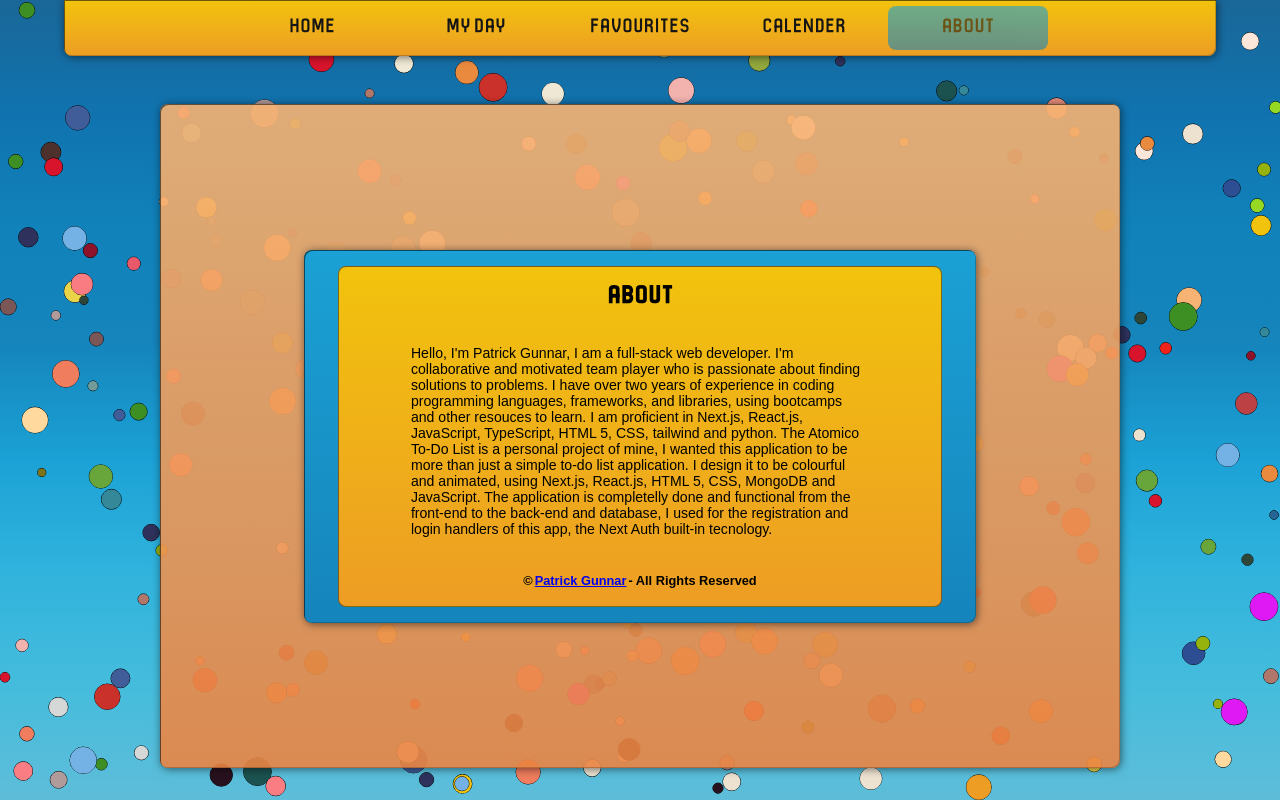
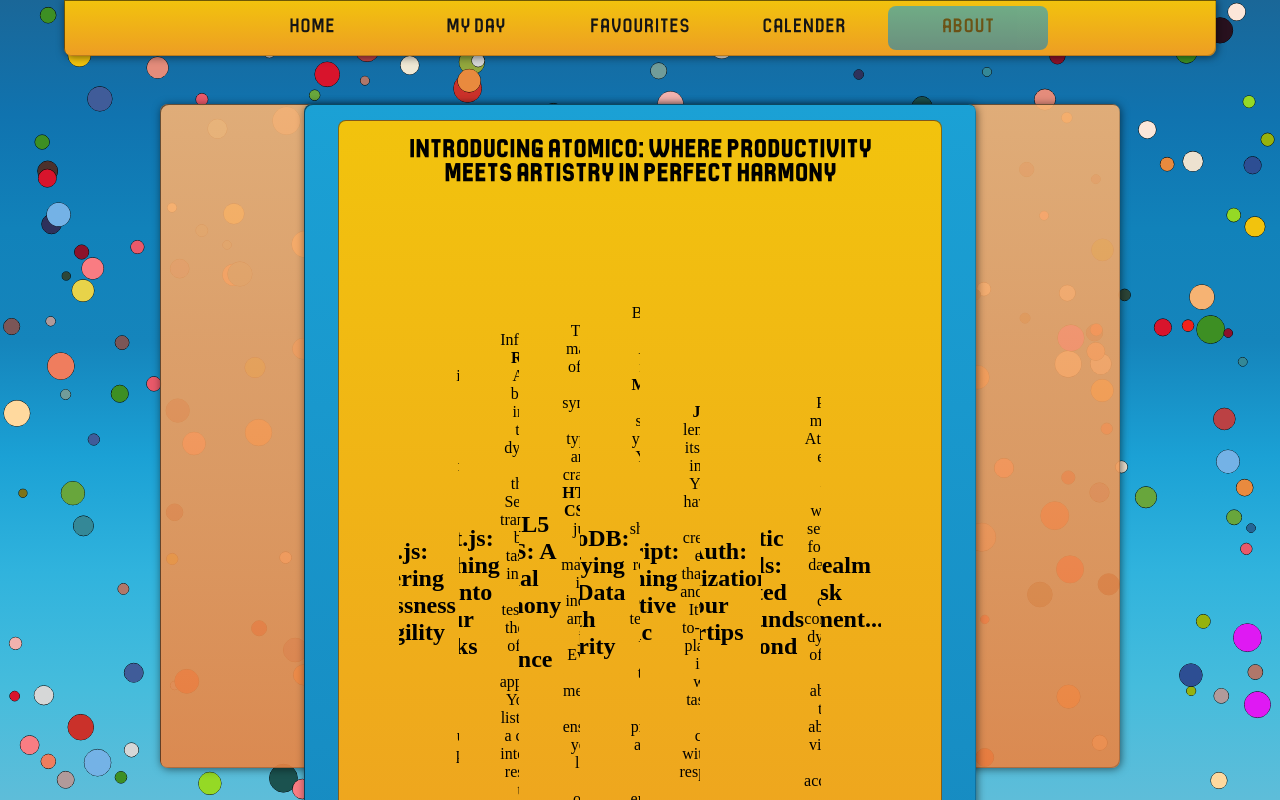
Before and after one commit to patrickgunnar/atomico-todo-app, a Next.js app: page /about in a window 1280 px wide. Shown: the top 800 px of the page. Built offline with nearby package versions, Linux system fonts and the light colour scheme.

Commit message:
Update about page

```diff
--- a/src/pages/about/index.js
+++ b/src/pages/about/index.js
@@ -23,9 +23,40 @@
 			</Head>
 			<main className={styles.about_page__main}>
 				<section className={styles.about_page__main_section}>
-					<h1>About</h1>
+					<h1>Introducing Atomico: Where Productivity Meets Artistry in Perfect Harmony</h1>
 					<div>
-						<p className={styles.about_page__main_text}>{aboutData}</p>
+						<div>
+					            <h2>Next.js: Pioneering Seamlessness and Agility</h2>
+					            <p>Atomico's foundation is built upon <strong>Next.js</strong>, ensuring your tasks are at your fingertips in an instant. With the power of server-side rendering and dynamic routing, navigating through your to-do list is a breeze, offering unparalleled performance and eliminating the need for tedious page reloads.</p>
+					        </div>
+					        <div>
+					            <h2>React.js: Breathing Life into Your Tasks</h2>
+					            <p>Infused with <strong>React.js</strong>, Atomico boasts an interface that's as dynamic as your thoughts. Seamlessly transitioning between tasks, each interaction is a testament to the fluidity of modern web applications. Your to-do list becomes a canvas of interactivity, responding to your every command with grace.</p>
+					        </div>
+					        <div>
+					            <h2>HTML5 & CSS: A Visual Symphony of Elegance</h2>
+					            <p>The visual masterpiece of Atomico is a symphony of colors, typography, and layout crafted using <strong>HTML5</strong> and <strong>CSS</strong>. It's not just about task management; it's about indulging in an aesthetic journey. Every pixel is meticulously placed, ensuring that your to-do list is not only organized but also visually pleasing.</p>
+					        </div>
+					        <div>
+					            <h2>MongoDB: Fortifying Your Data with Security</h2>
+					            <p>Behind the scenes, Atomico relies on <strong>MongoDB</strong> to safeguard your tasks. Your data finds a secure haven, shielded by the robustness of this database technology. Atomico ensures that your tasks remain private and accessible only to you, embodying the essence of security and reliability.</p>
+					        </div>
+					        <div>
+					            <h2>JavaScript: Unleashing Interactive Magic</h2>
+					            <p><strong>JavaScript</strong> lends Atomico its enchanting interactivity. Your actions have real-time effects, creating a user experience that's engaging and immersive. It's not just a to-do list; it's a playground of interaction where your tasks respond to your commands with delightful responsiveness.</p>
+					        </div>
+					        <div>
+					            <h2>Next Auth: Personalization at Your Fingertips</h2>
+					            <p>Atomico incorporates <strong>Next Auth</strong> to grant you effortless registration and login capabilities. The secure integration guarantees your privacy, allowing you to personalize your to-do list journey. It's a portal to your tasks, ensuring that you have the keys to a tailored and secure experience.</p>
+					        </div>
+					        <div>
+					            <h2>Aesthetic Marvels: Animated Backgrounds and Beyond</h2>
+					            <p>Prepare to be mesmerized by Atomico's visual elegance. An animated background welcomes you, setting the stage for a productive day. With every task you conquer, you contribute to this dynamic canvas of productivity. It's not just about checking tasks off; it's about crafting a visual narrative of accomplishment.</p>
+					        </div>
+					        <div>
+					            <h2>In the realm of task management...</h2>
+					            <p>Atomico stands as a testament to the seamless fusion of technology and aesthetics. It embodies the essence of innovation brought to life through <strong>Next.js</strong>, <strong>React.js</strong>, <strong>HTML5</strong>, <strong>CSS</strong>, <strong>MongoDB</strong>, <strong>JavaScript</strong>, and <strong>Next Auth</strong>. Welcome to Atomico, where the mundane becomes exceptional and the ordinary transforms into the extraordinary – a realm where productivity meets artistry in perfect harmony.</p>
+					        </div>
 					</div>
 					<footer>© <a href="https://www.linkedin.com/in/patrickgunnar/" className={styles.about_page__margin}>Patrick Gunnar</a> - All Rights Reserved</footer>
 				</section>
```
